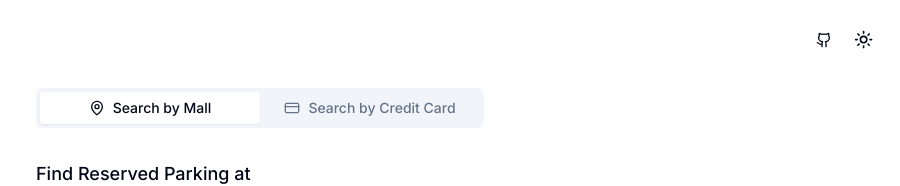
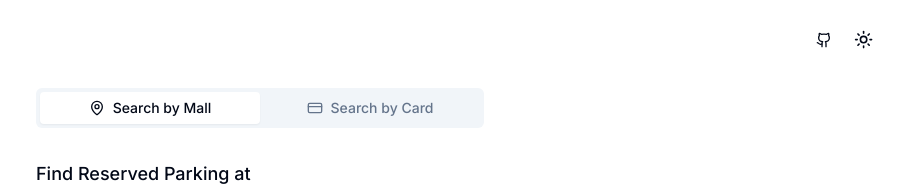
Before and after one commit to mikephul/reserved-parking-finder, a Next.js app: page / in a window 1280 px wide. Shown: the top 186 px of the page, without its empty margins (380-1280 px from the left). Built offline with nearby package versions, Linux system fonts and the light colour scheme.

Commit message:
Fix small icon

```diff
--- a/src/components/App.tsx
+++ b/src/components/App.tsx
@@ -23,7 +23,7 @@ export default function App() {
             </TabsTrigger>
             <TabsTrigger value='card'>
               <CreditCard className='h-4 w-4 mr-2' />
-              Search by Credit Card
+              Search by Card
             </TabsTrigger>
           </TabsList>
           <TabsContent value='mall'>
```
